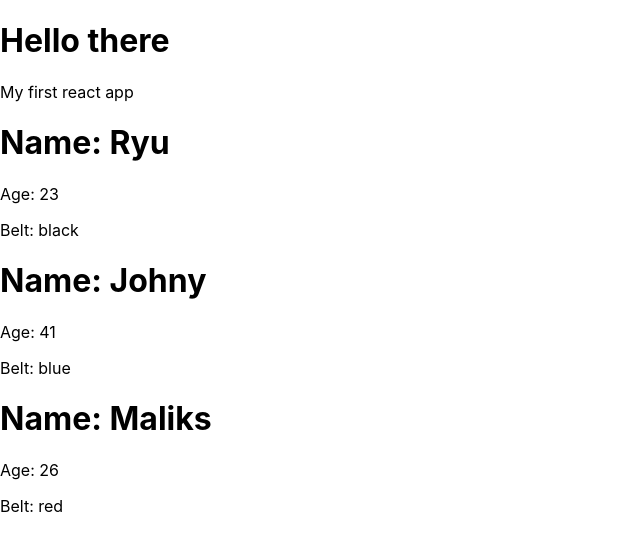
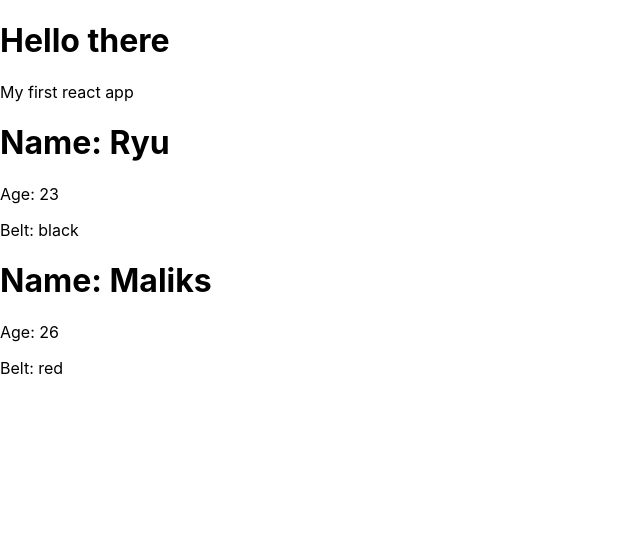
Before and after one commit to xypnox/JSsick, a React (Create React App) app in the folder React/Ninja/myapp/: page / in a window 1280 px wide. Shown: the top 550 px of the page, without its empty margins (0-640 px from the left). Built offline with nearby package versions, Linux system fonts and the light colour scheme.

Commit message:
Added conditional output

```diff
--- a/React/Ninja/myapp/src/App.js
+++ b/React/Ninja/myapp/src/App.js
@@ -7,7 +7,7 @@ class App extends Component {
     this.state = {
       ninjas: [
         { name: 'Ryu', age: 23, belt: 'black', id: 1 },
-        { name: 'Johny', age: 41, belt: 'blue', id: 2 },
+        { name: 'Johny', age: 20, belt: 'blue', id: 2 },
         { name: 'Maliks', age: 26, belt: 'red', id: 3 }
       ]
     };
--- a/React/Ninja/myapp/src/Ninjas.js
+++ b/React/Ninja/myapp/src/Ninjas.js
@@ -2,6 +2,7 @@ import React from 'react';
 
 function Ninja({ ninjas }) {
   const ninjaList = ninjas.map(ninja => {
+    if (ninja.age > 20) {
       return (
         <div className="Ninja" key={ninja.id}>
           <h1>Name: {ninja.name}</h1>
@@ -9,6 +10,8 @@ function Ninja({ ninjas }) {
           <p>Belt: {ninja.belt}</p>
         </div>
       );
+    }
+    return null;
   });
 
   return <div className="ninjas">{ninjaList}</div>;
```
Lines whose indentation alone changed are shown as unchanged.
